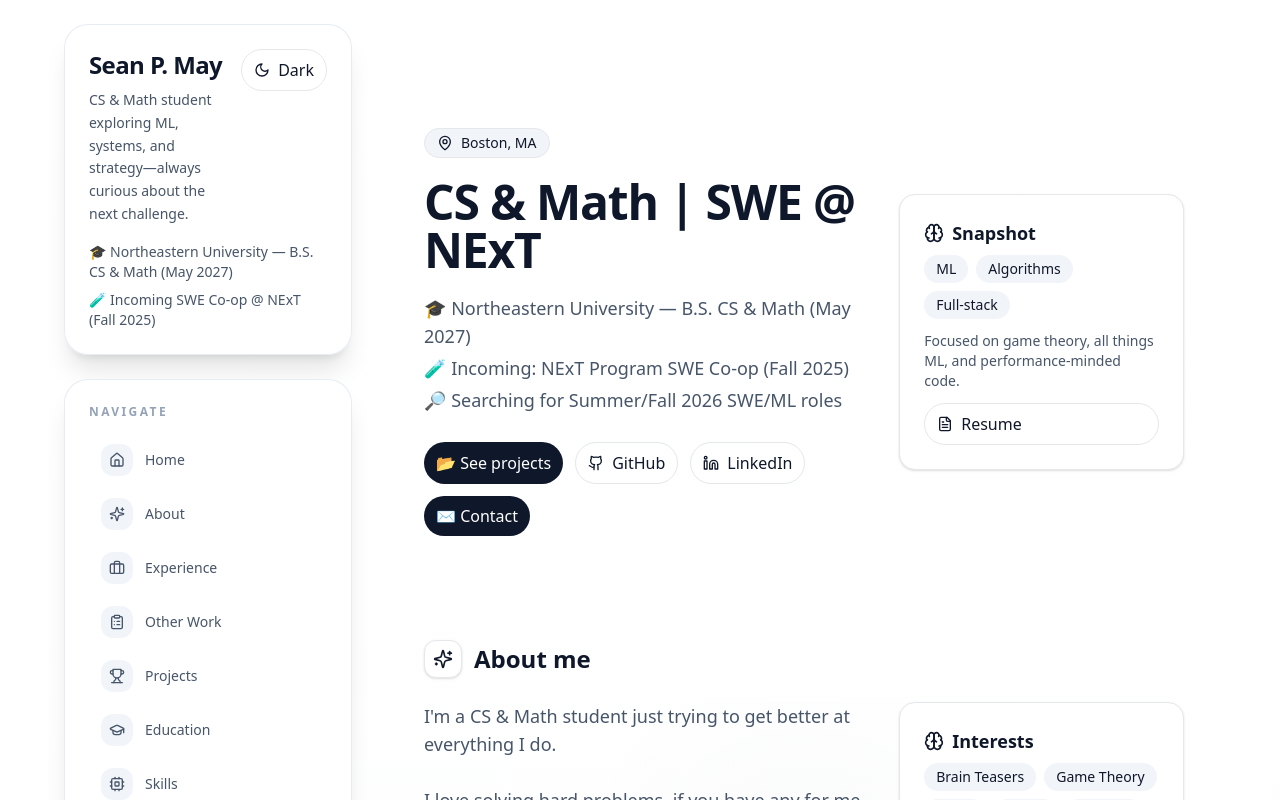
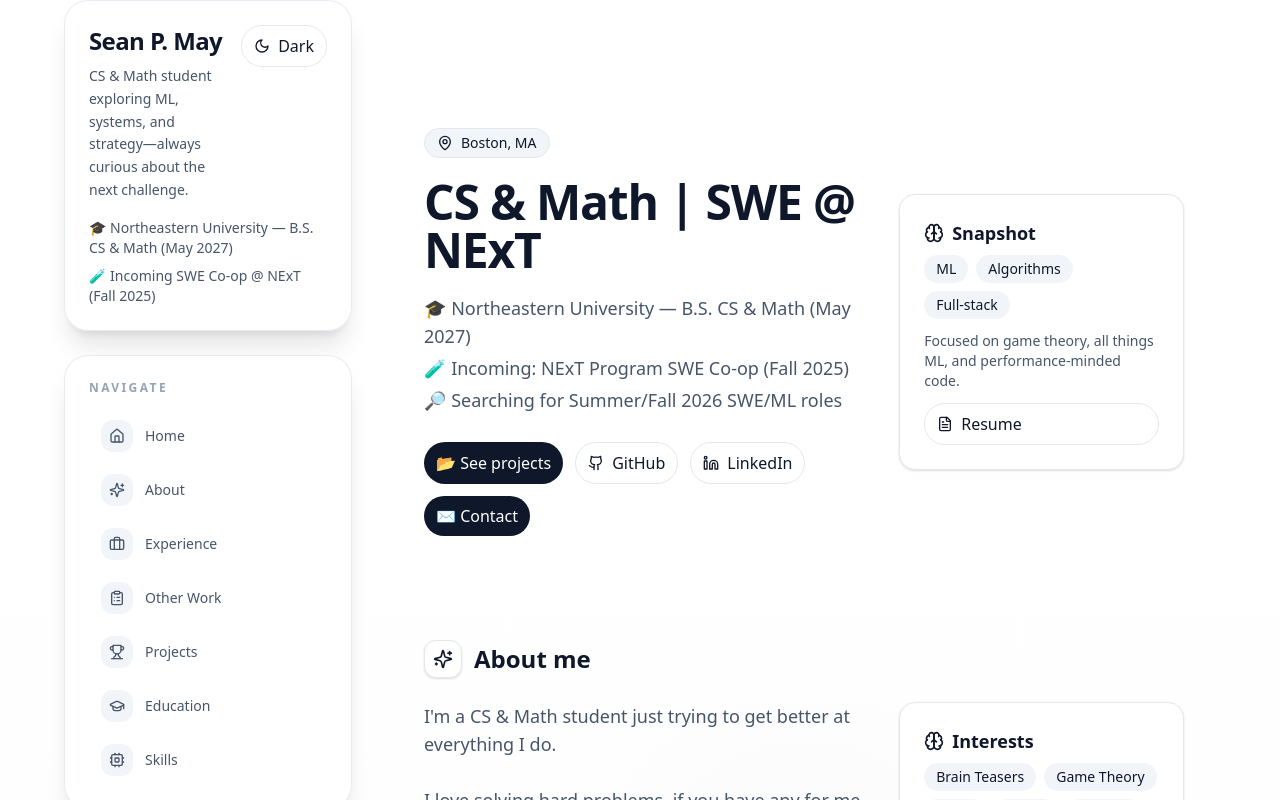
Before and after one commit to seanpatrickmay/seanpatrickmay.github.io, a Next.js app: page / in a window 1280 px wide. Shown: the top 800 px of the page. Built offline with nearby package versions, Linux system fonts and the light colour scheme.

Commit message:
Restore sticky sidebar spacing

```diff
--- a/components/Header.jsx
+++ b/components/Header.jsx
@@ -91,10 +91,10 @@ export default function Header({ links }) {
         </nav>
       </header>
 
-      <aside className="hidden lg:flex lg:flex-none lg:pt-6">
+      <aside className="hidden lg:block lg:flex-none">
         <div className="sticky top-6">
           <div
-            className="w-72 space-y-6 transition-transform duration-300 ease-out will-change-transform"
+            className="flex min-h-[calc(100vh_-_3rem)] w-72 flex-col justify-between gap-6 transition-transform duration-300 ease-out will-change-transform"
             style={{ transform: `translateY(${scrollOffset}px)` }}
           >
             <section className="rounded-3xl border border-slate-200/80 bg-white/90 p-6 shadow-xl backdrop-blur dark:border-slate-800/70 dark:bg-slate-950/70">
```
